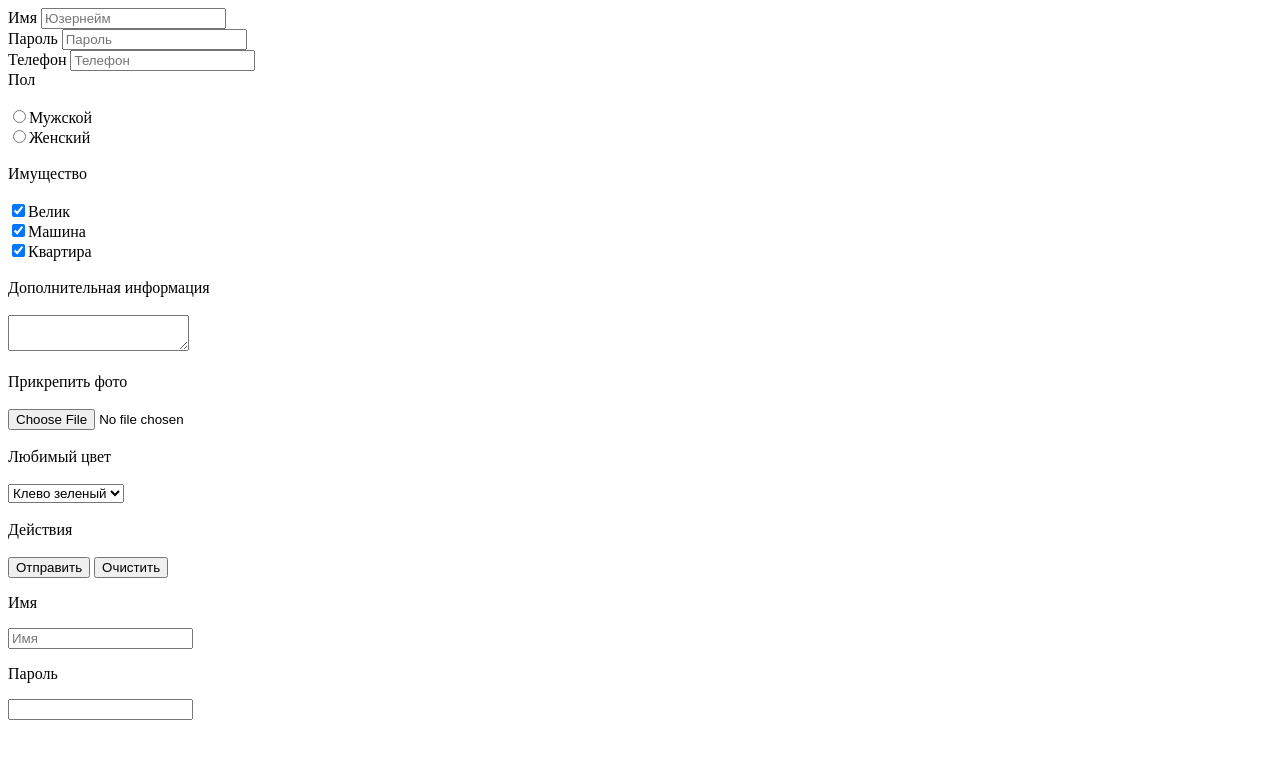
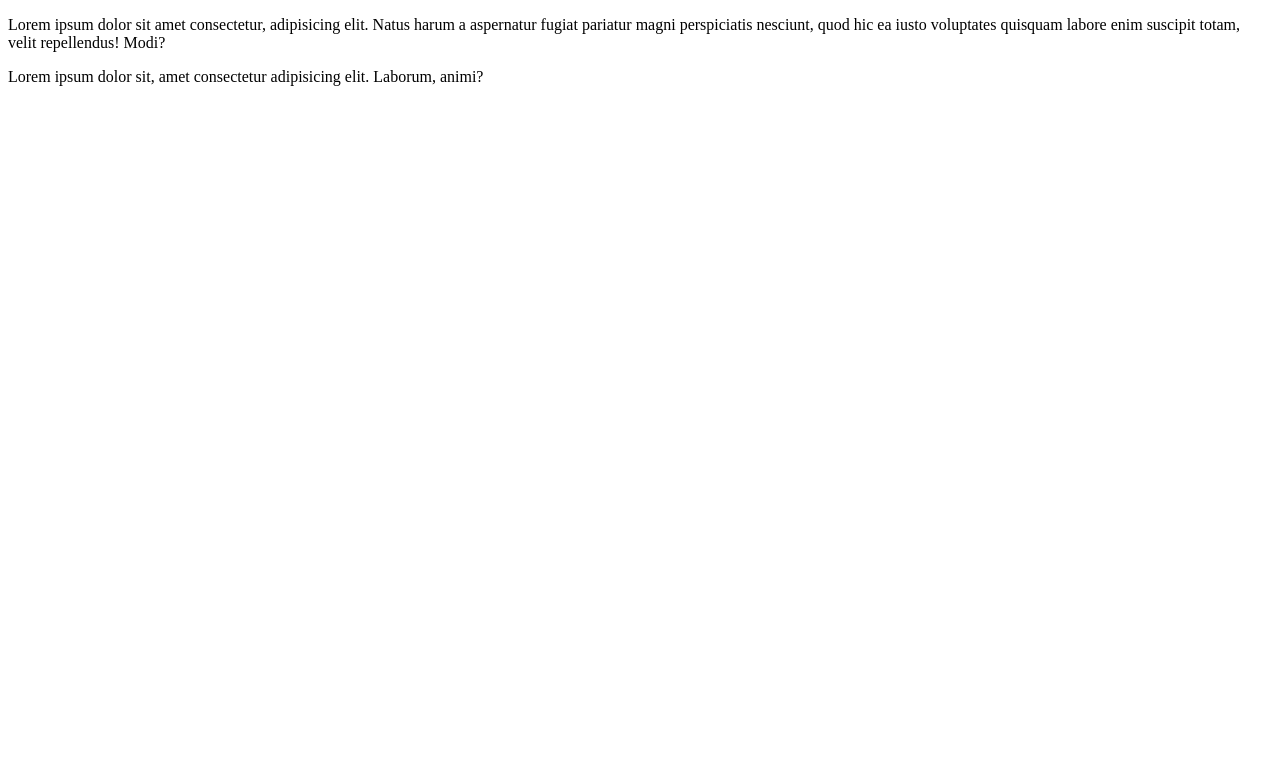
Before and after one commit to Advya/website-layout, a plain HTML site: page index.html in a window 1280 px wide. Drawn offline with Linux system fonts and the light colour scheme.

Commit message:
Update index.html

```diff
--- a/index.html
+++ b/index.html
@@ -7,54 +7,11 @@
         <title>Знакомсто с HTML тегамию Часть 3(формы)</title>
     </head>
     <body>
-        <form action="#" method="POST" enctype="multipart/form-data">
-            <div>
-            <label for="username">Имя</label>
-            <input placeholder="Юзернейм" type="text" name="username" id="username" />
-            </div>
-            <div>
-            <label for="password">Пароль</label>
-            <input placeholder="Пароль" type="password" id="password" />
-            </div>
-            <div>
-            <label for="tel">Телефон</label>
-            <input placeholder="Телефон" type="tel" id="tel" />
-            </div>
-            <label for="gender">Пол</label><br /><br />
-            <input type="radio" id="gender">Мужской</input><br />
-            <input type="radio" id="gender">Женский</input><br /><br />
-
-            <label for="property">Имущество</label><br /><br />
-            <input checked type="checkbox" id="property">Велик</input><br />
-            <input checked type="checkbox" id="property">Машина</input><br />
-            <input checked type="checkbox" id="property">Квартира</input><br /><br />
-
-            <label for="area">Дополнительная информация</label><br /><br />
-            <textarea name="text" id="area"></textarea><br /><br />
-
-            <label for="foto">Прикрепить фото</label><br /><br />
-            <input type="file" name="foto" id="foto"><br /><br />
-
-            <label for="color">Любимый цвет</label><br /><br />
-            <select name="color" id="color">
-                <option value="red">Красный</option>
-                <option value="black">Черный</option>
-                <option value="blue">Синий</option>
-                <option selected value="cool green">Клево зеленый</option>
-            </select><br /><br />
-
-            <label for="actions">Действия</label><br /><br />
-            <button type="submit">Отправить</button>
-            <button type="reset">Очистить</button>
-
-            <div>
-                <p>Имя</p>
-                <input placeholder="Имя" type="text" name="username">
-            </div>
-            <div>
-                <p>Пароль</p>
-                <input type="password" name="userpass">
-            </div>
-        </form>
+        <div>
+            <p>
+                Lorem ipsum dolor sit amet consectetur, <span>adipisicing elit. Natus harum</span> a aspernatur fugiat pariatur magni perspiciatis nesciunt, quod hic ea iusto voluptates quisquam labore enim suscipit totam, velit repellendus! Modi?
+            </p>
+            <p>Lorem <span>ipsum dolor sit</span>, amet consectetur adipisicing elit. Laborum, animi?</p>
+        </div>
     </body>
 </html>
```
